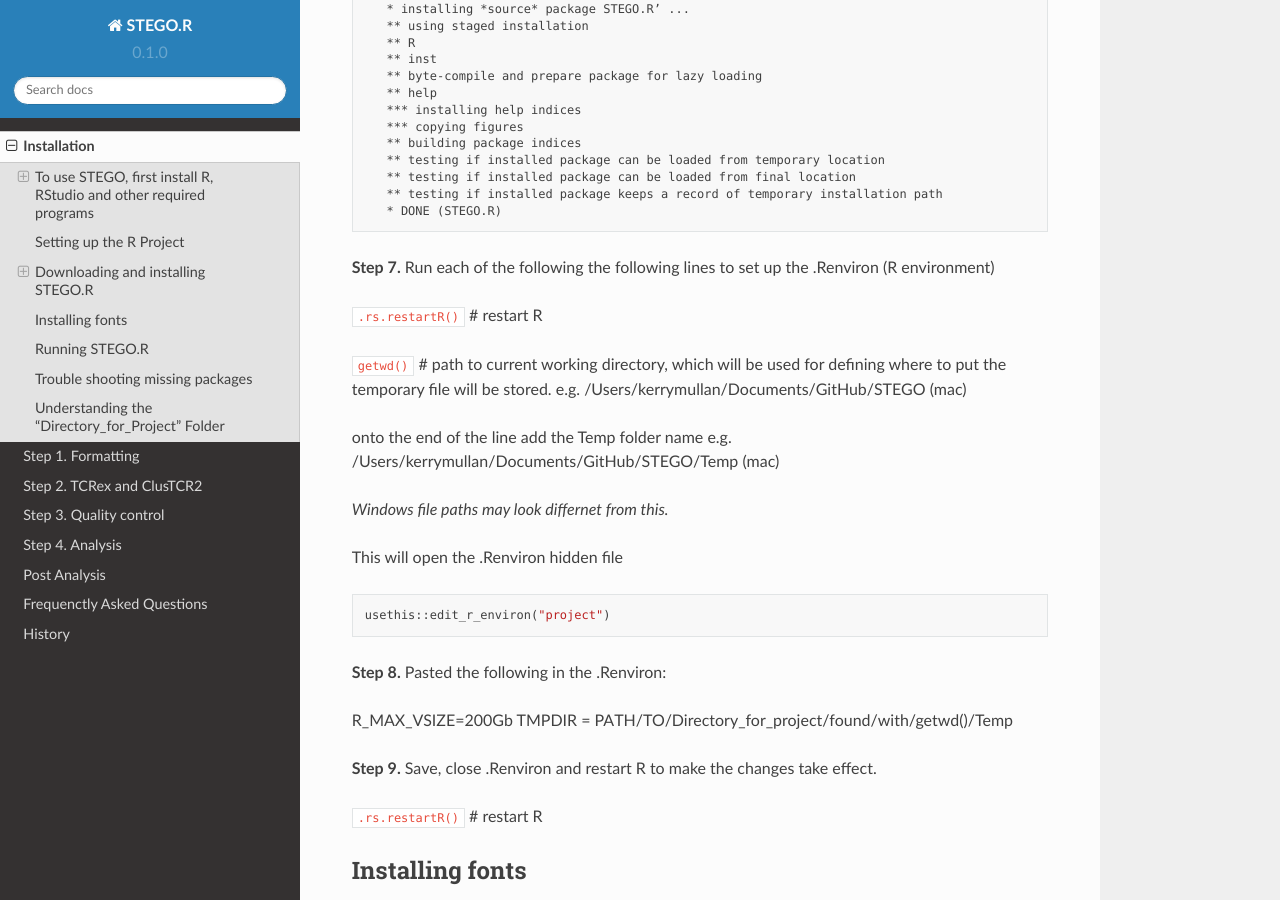
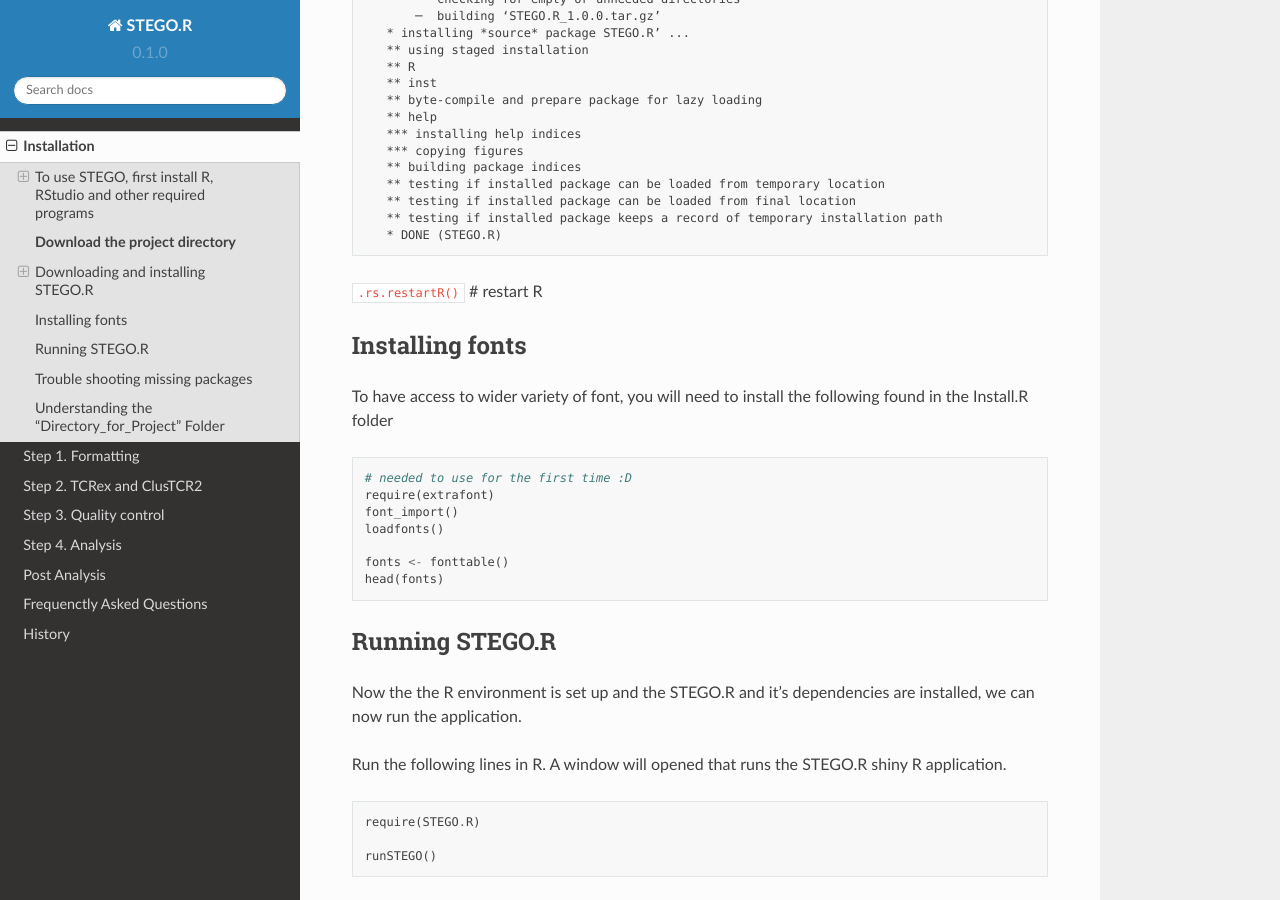
Before and after one commit to KerryAM-R/STEGOR, a Sphinx documentation site: the page built from docs/source/0.installation.rst, in a window 1280 px wide and 900 px high, scrolled down 2097 px. Built offline with Sphinx 7.4.7 and the Read the Docs theme 2.0.0, drawn with Linux system fonts in a browser that asks for light colours; some of the changed text lies outside the part shown.

Commit message:
Update 0.installation.rst

```diff
--- a/docs/source/0.installation.rst
+++ b/docs/source/0.installation.rst
@@ -34,11 +34,12 @@
 When running STEGO.R merging and annotation steps, we recommend to limit the number of other running programs to help prevent RAM memory overflow, espeically if you have <32Gb of RAM.
 
 
-Setting up the R Project
-------------------------
+**Download the project directory**
+----------------------------------
 1. From the github repository `STEGO.R <https://github.com/KerryAM-R/STEGO.R>`_
    + Download the `Directory_for_Project.zip <https://raw.githubusercontent.com/KerryAM-R/STEGO.R/main/Directory_for_Project.zip>`_
-   + Unzip the file
+   + Unzip the Directory_for_Project
+   + Rename the folder if desired.
 
 This folder contains instructions on how to process the data and, will be used to set up the R.project environment.
 
@@ -111,33 +112,12 @@
       ** testing if installed package keeps a record of temporary installation path
       * DONE (STEGO.R)
 
-
-**Step 7.** Run each of the following the following lines to set up the .Renviron (R environment)
-
-``.rs.restartR()`` # restart R
-
-``getwd()`` # path to current working directory, which will be used for defining where to put the temporary file will be stored.  e.g. /Users/kerrymullan/Documents/GitHub/STEGO (mac)
-
-onto the end of the line add the Temp folder name e.g. /Users/kerrymullan/Documents/GitHub/STEGO/Temp (mac)
-
-*Windows file paths may look differnet from this.*
-
-This will open the .Renviron hidden file
-::
-
-   usethis::edit_r_environ("project")
-
-**Step 8.** Pasted the following in the .Renviron:
-
-R_MAX_VSIZE=200Gb
-TMPDIR = PATH/TO/Directory_for_project/found/with/getwd()/Temp
-
-**Step 9.** Save, close .Renviron and restart R to make the changes take effect.
-
 ``.rs.restartR()`` # restart R
 
 Installing fonts
 ----------------
+
+To have access to wider variety of font, you will need to install the following found in the Install.R folder
 
 ::
 
```
Also changed, not shown: other parts of docs/source/0.installation.rst (+1 -1 lines).
